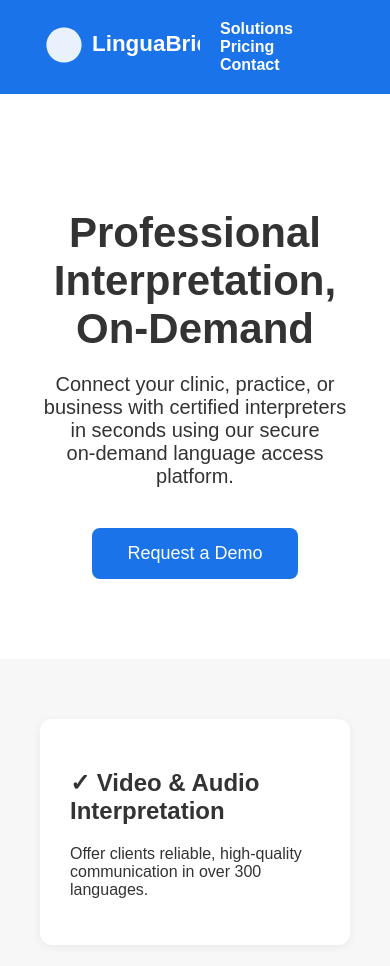
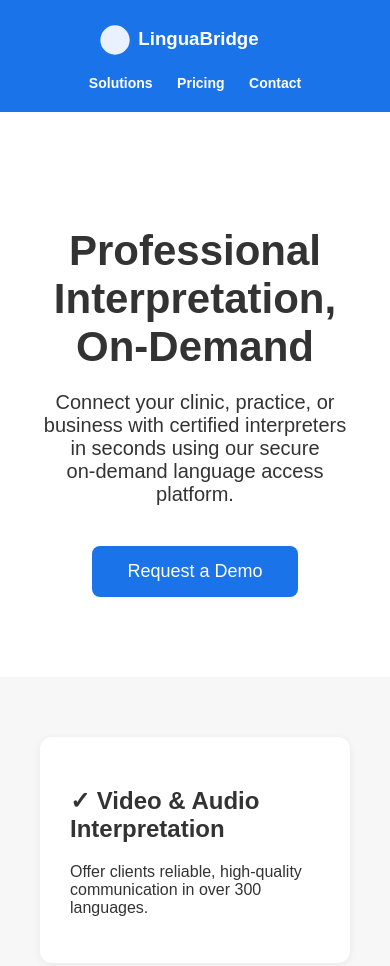
Before and after one commit to 1conscioustraveller/MLP1, a plain HTML site: page index.html in a window 390 px wide. Shown: the top 966 px of the page. Drawn offline with Linux system fonts and the light colour scheme.

Commit message:
Update index.html

```diff
--- a/index.html
+++ b/index.html
@@ -19,15 +19,59 @@
       display: flex;
       align-items: center;
       justify-content: space-between;
+      /* Prevent horizontal overflow */
+      overflow: hidden;
+    }
+    .logo {
+      /* Allow logo to shrink if needed */
+      flex-shrink: 0;
     }
     .logo svg {
       height: 48px;
+      /* Make the logo scale properly */
+      width: auto;
+      /* Ensure the entire logo is visible */
+      max-width: 100%;
+    }
+    nav {
+      /* Ensure nav doesn't push logo out */
+      flex-shrink: 0;
     }
     nav a {
       margin-left: 20px;
       color: white;
       text-decoration: none;
       font-weight: bold;
+    }
+    /* Add responsive behavior */
+    @media (max-width: 768px) {
+      header {
+        padding: 20px;
+      }
+      .logo svg {
+        height: 40px;
+      }
+      nav a {
+        margin-left: 15px;
+        font-size: 14px;
+      }
+    }
+    @media (max-width: 480px) {
+      header {
+        flex-wrap: wrap;
+      }
+      .logo {
+        width: 100%;
+        text-align: center;
+        margin-bottom: 10px;
+      }
+      nav {
+        width: 100%;
+        text-align: center;
+      }
+      nav a {
+        margin: 0 10px;
+      }
     }
     .hero {
       padding: 80px 40px;
@@ -75,9 +119,9 @@
 <body>
   <header>
     <div class="logo">
-      <!-- Mock SVG Logo -->
-      <svg viewBox="0 0 200 60" xmlns="http://www.w3.org/2000/svg">
-        <rect x="0" y="0" width="200" height="60" fill="none" />
+      <!-- Updated SVG with better proportions -->
+      <svg viewBox="0 0 300 60" xmlns="http://www.w3.org/2000/svg">
+        <rect x="0" y="0" width="300" height="60" fill="none" />
         <circle cx="30" cy="30" r="22" fill="#ffffff" opacity="0.9" />
         <text x="65" y="38" font-size="28" fill="#ffffff" font-weight="bold">LinguaBridge</text>
       </svg>
```
